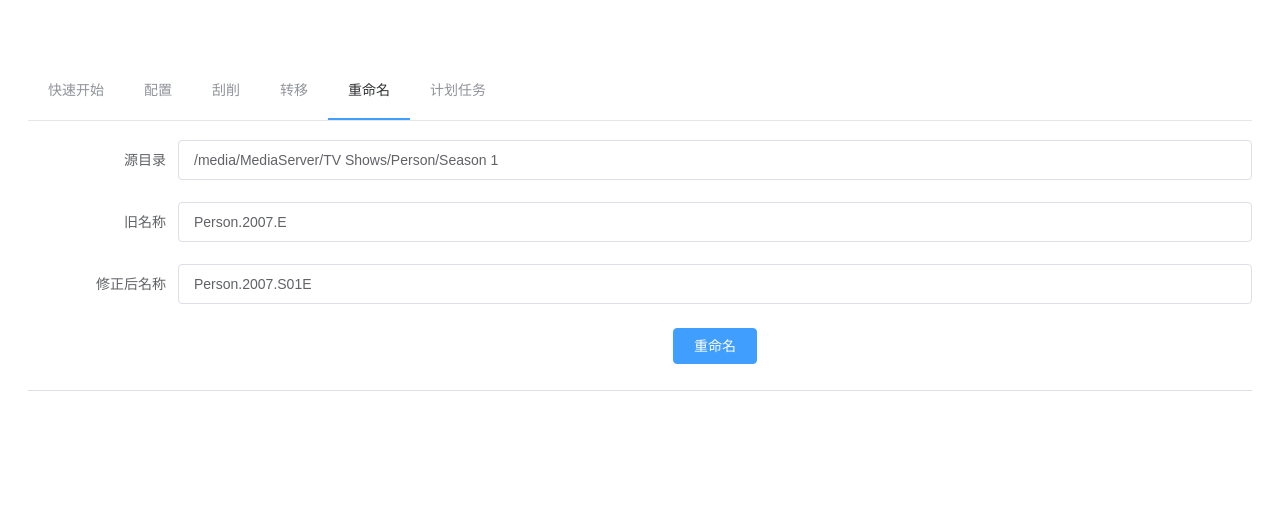
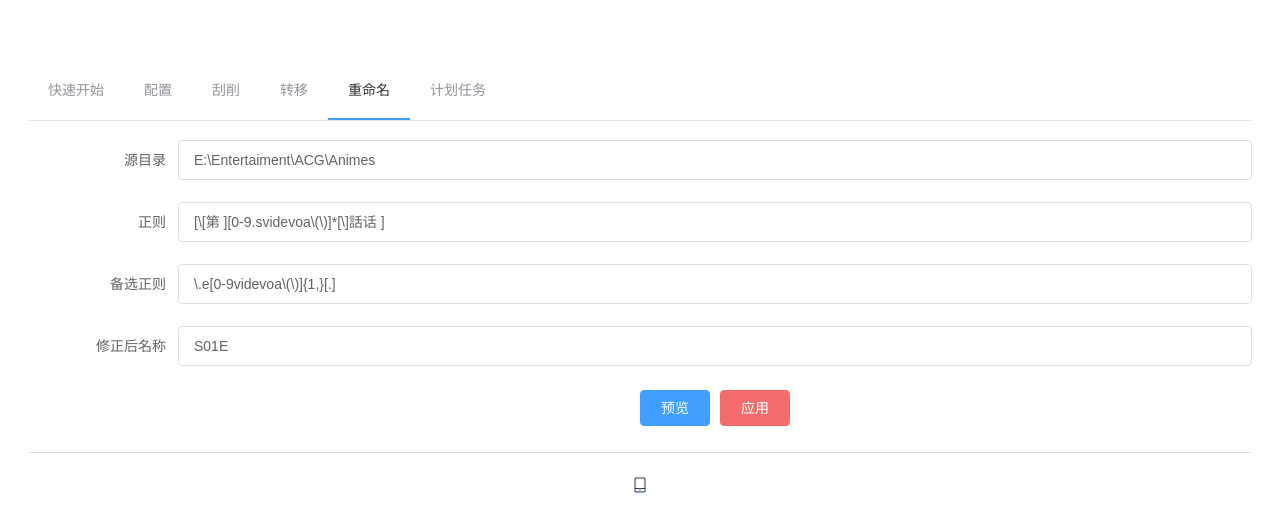
Before and after one commit to Suwmlee/ikaros-web, a Vue app: page / in a window 1280 px wide. Both pictures are taken after a click on the item "重命名". Shown: the top 532 px of the page. Built offline with nearby package versions, Linux system fonts and the light colour scheme.

Commit message:
Update rename

```diff
--- a/src/components/rename.vue
+++ b/src/components/rename.vue
@@ -4,17 +4,48 @@
             <el-form-item label="源目录">
                 <el-input v-model="renameconf.source_folder"></el-input>
             </el-form-item>
-            <el-form-item label="旧名称">
-                <el-input v-model="renameconf.base"></el-input>
+            <el-form-item label="正则">
+                <el-input v-model="renameconf.reg"></el-input>
+            </el-form-item>
+            <el-form-item label="备选正则">
+                <el-input v-model="renameconf.reg2"></el-input>
             </el-form-item>
             <el-form-item label="修正后名称">
-                <el-input v-model="renameconf.newfix"></el-input>
+                <el-input v-model="renameconf.prefix"></el-input>
             </el-form-item>
             <el-form-item>
-                <el-button type="primary" size="medium" @click="onSubmit">重命名</el-button>
+                <el-button type="primary" size="medium" @click="preview">预览</el-button>
+                <el-button type="danger" size="medium" @click="apply">应用</el-button>
             </el-form-item>
         </el-form>
         <el-divider></el-divider>
+
+        <el-row>
+            <el-col :span="10">
+                <div class="grid-content">
+                   <el-input
+                        readonly
+                        type="textarea"
+                        :rows="2"
+                        style="white-space: pre-line;"
+                        v-text="prenames"
+                        >
+                    </el-input>
+                </div>
+            </el-col>
+            <el-col :span="4"><div class="grid-content">
+                   <i class="el-icon-mobile-phone"></i>
+                </div></el-col>
+            <el-col :span="10"><div class="grid-content">
+                   <el-input
+                        readonly
+                        type="textarea"
+                        style="white-space: pre-line;"
+                        v-text="fixnames"
+                        >
+                    </el-input>
+                </div></el-col>
+        </el-row>
     </div>
 </template>
 
@@ -25,24 +56,49 @@ export default {
     name: 'rename',
     data() {
         return {
-            running: false,
-            currentPage: 1,
-            totalnum: 10,
-            pagesize: 10,
-            transferdata: [],
+            prenames: "",
+            fixnames: "",
             renameconf: {
-                source_folder: '/media/MediaServer/TV Shows/Person/Season 1',
-                base: 'Person.2007.E',
-                newfix: 'Person.2007.S01E',
+                source_folder: 'E:\\Entertaiment\\ACG\\Animes',
+                reg: '[\\[第 ][0-9.svidevoa\\(\\)]*[\\]話话 ]',
+                reg2: '\\.e[0-9videvoa\\(\\)]{1,}[.]',
+                prefix: 'S01E',
                 ext_type: '',
             }
         };
     },
     methods: {
-        onSubmit() {
-            axios.post('/api/rename',this.renameconf)
+        preview() {
+            this.fixnames = "",
+            this.prenames = "",
+            axios.post('/api/previewrename',this.renameconf)
                 .then(response => {
-                    console.log(response)
+                    for(var i in response.data.prefix){
+                        var fix= i + "."+ response.data.prefix[i];
+                        this.fixnames += fix + "\r\n";
+                    }
+                    for(var j in response.data.todo){
+                        var src = j + "."+ response.data.todo[j];
+                        this.prenames += src + "\r\n";
+                    }
+                })
+                .catch(function (error) {
+                    console.log(error);
+                });
+        },
+        apply() {
+            this.fixnames = "",
+            this.prenames = "",
+            axios.post('/api/renamebyreg',this.renameconf)
+                .then(response => {
+                    for(var i in response.data.prefix){
+                        var fix= i + "."+ response.data.prefix[i];
+                        this.fixnames += fix + "\r\n";
+                    }
+                    for(var j in response.data.todo){
+                        var src = j + "."+ response.data.todo[j];
+                        this.prenames += src + "\r\n";
+                    }
                 })
                 .catch(function (error) {
                     console.log(error);
```
